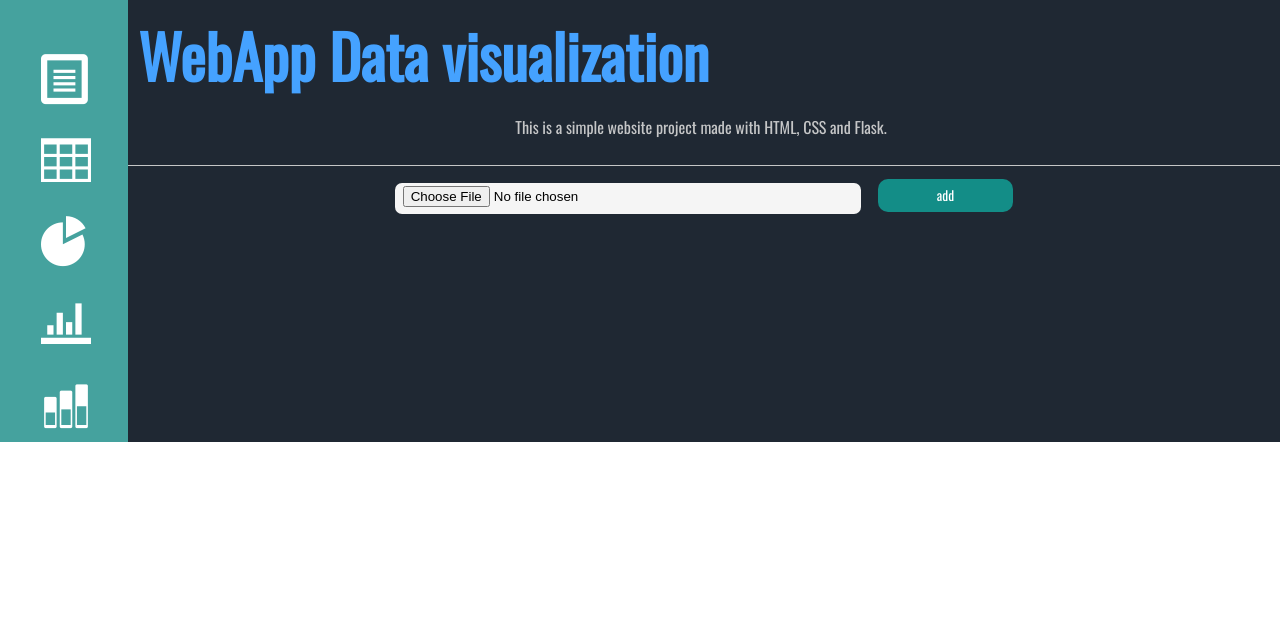
After one commit to AndresRubianoM/Web-DataVisualization, a Flask app: template app/templates/start.html in a window 1280 px wide. The commit adds this page. Shown: the top 641 px of the page. Run offline with Flask 2, Linux system fonts and the light colour scheme; the template is opened without the code that fills it, so the values that code supplies are empty; some web fonts are replaced.

Commit message:
first template complete

```diff
--- a/app/templates/base.html
+++ b/app/templates/base.html
@@ -2,7 +2,7 @@
 <html lang="en">
     <head>
         {% block head %}
-            <link rel="stylesheet" href= "{{url_for('static'), filename = "css/style.css"}}" />
+            <link rel="stylesheet" href= "{{url_for('static', filename = "css/style.css")}}" />
             <link href="https://fonts.googleapis.com/css2?family=Oswald&family=Roboto+Condensed&display=swap" rel="stylesheet">
             <title>Data visualization</title>
         {% endblock %}
@@ -11,6 +11,7 @@
         <div class="menu-container">
             <header>
                 {% block header %}
+
                 {% endblock %}
             </header>
         </div>
@@ -25,15 +26,13 @@
             <!-- Update form and table when is loaded -->
             <section class="data" id="table-data">
                 {% block table %}
-                {% enblock %}
+                {% endblock %}
             </section>
 
-            <!-- all the posible plots in the website -->
+            <!-- all the posible plots in the website divide in sections-->
             {% block plots %}
             {% endblock %}
 
-
         </div>
-
     </body>
 </html>
--- /dev/null
+++ b/app/templates/description.html
@@ -0,0 +1,4 @@
+<h1>
+    WebApp Data visualization
+</h1>
+<p>This is a simple website project made with HTML, CSS and Flask.</p>
--- /dev/null
+++ b/app/templates/header.html
@@ -0,0 +1,39 @@
+<nav class="menu">
+    <ul class="menu-list">
+        <li>
+            <a href="#resume">
+                <i class="icon-resume"></i>
+            </a>
+        </li>
+        <li>
+            <a href="#table-data">
+                <i class="icon-table"></i>
+            </a>
+        </li>
+        <li>
+            <a href="#pie-chart">
+                <i class="icon-pie"></i>
+            </a>
+        </li>
+        <li>
+            <a href="#bar-chart">
+                <i class="icon-bars"></i>
+            </a>
+        </li>
+        <li>
+            <a href="#histogram-chart">
+                <i class="icon-histogram"></i>
+            </a>
+        </li>
+        <li>
+            <a href="#line-chart">
+                <i class="icon-time"></i>
+            </a>
+        </li>
+        <li>
+            <a href="#points-chart">
+                <i class="icon-line"></i>
+            </a>
+        </li>
+    </ul>
+</nav>
--- /dev/null
+++ b/app/templates/start.html
@@ -0,0 +1,13 @@
+{% extends 'base.html' %}
+
+{% block header %}
+    {% include 'header.html' %}
+{% endblock %}
+
+{% block description %}
+    {% include 'description.html' %}
+{% endblock %}
+
+{% block table %}
+    {% include 'table.html' %}
+{% endblock %}
--- /dev/null
+++ b/app/templates/table.html
@@ -0,0 +1,4 @@
+<form action="" enctype="multipart/form-data" method="POST" class="upload-file">
+    <input type="file">
+    <button>add</button>
+</form>
```
